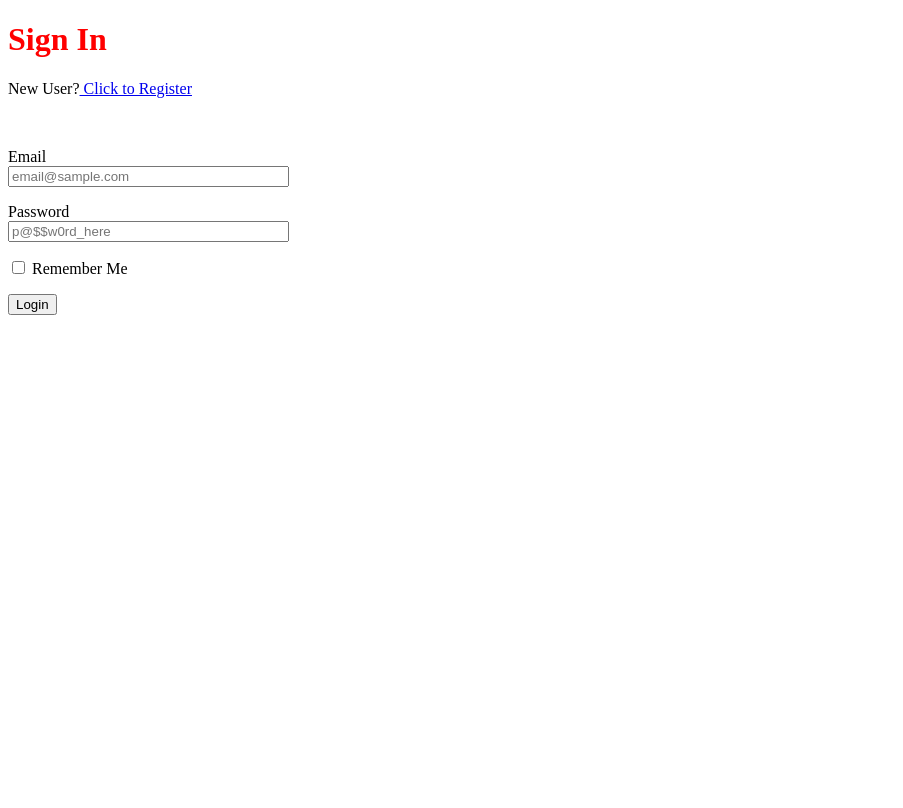
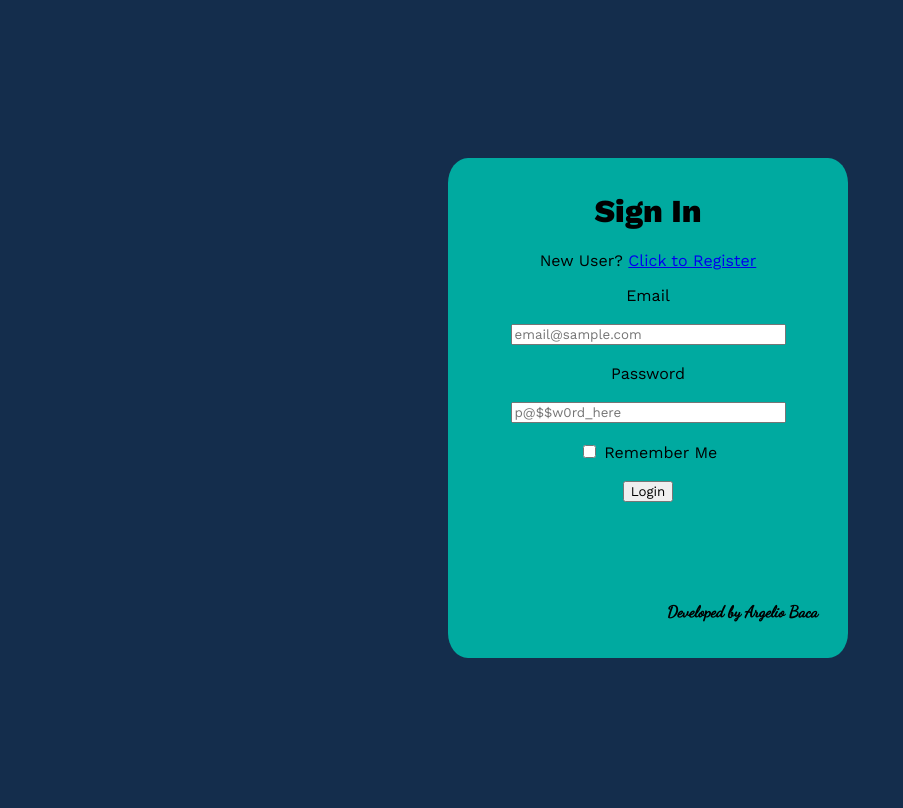
Before and after one commit to Argeliosk8/app4, a Flask app: page /login in a window 1280 px wide. Shown: the whole page, without its empty margins (0-903 px from the left). Before the commit the page ends 315 px from the top, so only its background shows below. Run offline with Flask 3, Linux system fonts and the light colour scheme.

Commit message:
css login page

```diff
--- a/app.py
+++ b/app.py
@@ -1,4 +1,4 @@
-from flask import Flask, render_template
+from flask import Flask, render_template, redirect,url_for
 from flask_sqlalchemy import SQLAlchemy
 from flask_login import LoginManager, login_required, login_user
 from os import environ
@@ -15,6 +15,6 @@ db = SQLAlchemy(app)
 @app.route('/home')
 @app.route('/')
 def index():
-    return render_template('index.html')
+    return redirect(url_for('login'))
 
 import routes
--- /dev/null
+++ b/static/styles/login.css
@@ -0,0 +1,48 @@
+
+@import url('https://fonts.googleapis.com/css2?family=Abril+Fatface&family=Merriweather:ital@0;1&family=Work+Sans:wght@400;500;800&display=swap');
+@import url('https://fonts.googleapis.com/css2?family=Abril+Fatface&family=Merriweather:ital@0;1&family=Work+Sans:wght@400;500;800&display=swap');
+@import url('https://fonts.googleapis.com/css2?family=Dancing+Script:wght@500&display=swap');
+
+* {
+	font-family: 'Abril Fatface', cursive;
+	font-family: 'Merriweather', serif;
+	font-family: 'Work Sans', sans-serif;
+}
+
+html, body {
+	background: #142d4c;
+	height: 100%;
+	width: 100%;
+}
+
+.container {
+	display: flex;
+	justify-content: center;
+	align-items: center;
+	background: #142d4c;
+	height: 100%;
+	width: 100%;
+}
+
+.login_box {
+	height: 500px;
+	width: 400px;
+	background-color: #00aaa0;
+	display: flex;
+	justify-content: center;
+	align-items: center;
+	border-radius: 5%;
+}
+
+.login_content {
+	text-align: center;
+	width: 95%;
+	height: 95%;
+}
+
+.signature {
+	font-family: 'Dancing Script', cursive;
+	text-align: right;
+	margin-top: 100px;
+	margin-right: 20px;
+}
--- a/templates/login.html
+++ b/templates/login.html
@@ -5,33 +5,33 @@
     <meta http-equiv="X-UA-Compatible" content="IE=edge">
     <meta name="viewport" content="width=device-width, initial-scale=1.0">
     <title>Document</title>
-    <h1 style="color: red;">Sign In</h1>
+    <link rel="stylesheet" type="text/css" href="{{url_for('static', filename = 'styles/login.css')}}" />
 </head>
 <body>
-    <p>New User?<a href="{{url_for('register')}}"> Click to Register</a></p><br>
-    <form action="{{url_for('login')}}" method="post">
+<div class="container">
+    <div class="login_box">
+        <div class="login_content">
+            <h1>Sign In</h1>
+            <p>New User?&nbsp;<a href="{{url_for('register')}}">Click to Register</a></p>
+            <form class="login" action="{{url_for('login')}}" method="post">
                 {{ form.hidden_tag() }}
                 {{ form.csrf_token }}
-        <p>
-            {{form.email.label(size=32)}}<br>
-            {{form.email(size=32, placeholder='email@sample.com')}}<br>
+                {{form.email.label(size=32)}} <br><br>
+                {{form.email(size=32, placeholder='email@sample.com')}}<br><br>
                 {% for errors in form.email.errors %}
                     <span style="color: red;">[{{errors}}]</span>
                 {% endfor %}
-        </p>
-        <P>
-            {{form.password.label(size=32)}}<br>
-            {{form.password(size=32, placeholder='p@$$w0rd_here')}}<br>
+                {{form.password.label(size=32)}}<br><br>
+                {{form.password(size=32, placeholder='p@$$w0rd_here')}}<br><br>
                 {% for errors in form.password.errors %}
                     <span style="color: red;">[{{errors}}]]</span>
                 {% endfor %}
-        </P>
-        <p>
-            {{form.remember()}} {{form.remember.label}}
-        </p>
-        <p>
+                {{form.remember()}} {{form.remember.label}} <br><br>
                 {{form.submit}}
-        </p>
             </form>
+            <h4 class="signature">Developed by Argelio Baca</h4>
+        </div>
+        </div>
+    </div>
 </body>
 </html>
```
Also changed, not shown: routes.py (line endings or trailing spaces). Lines whose indentation alone changed are shown as unchanged.
